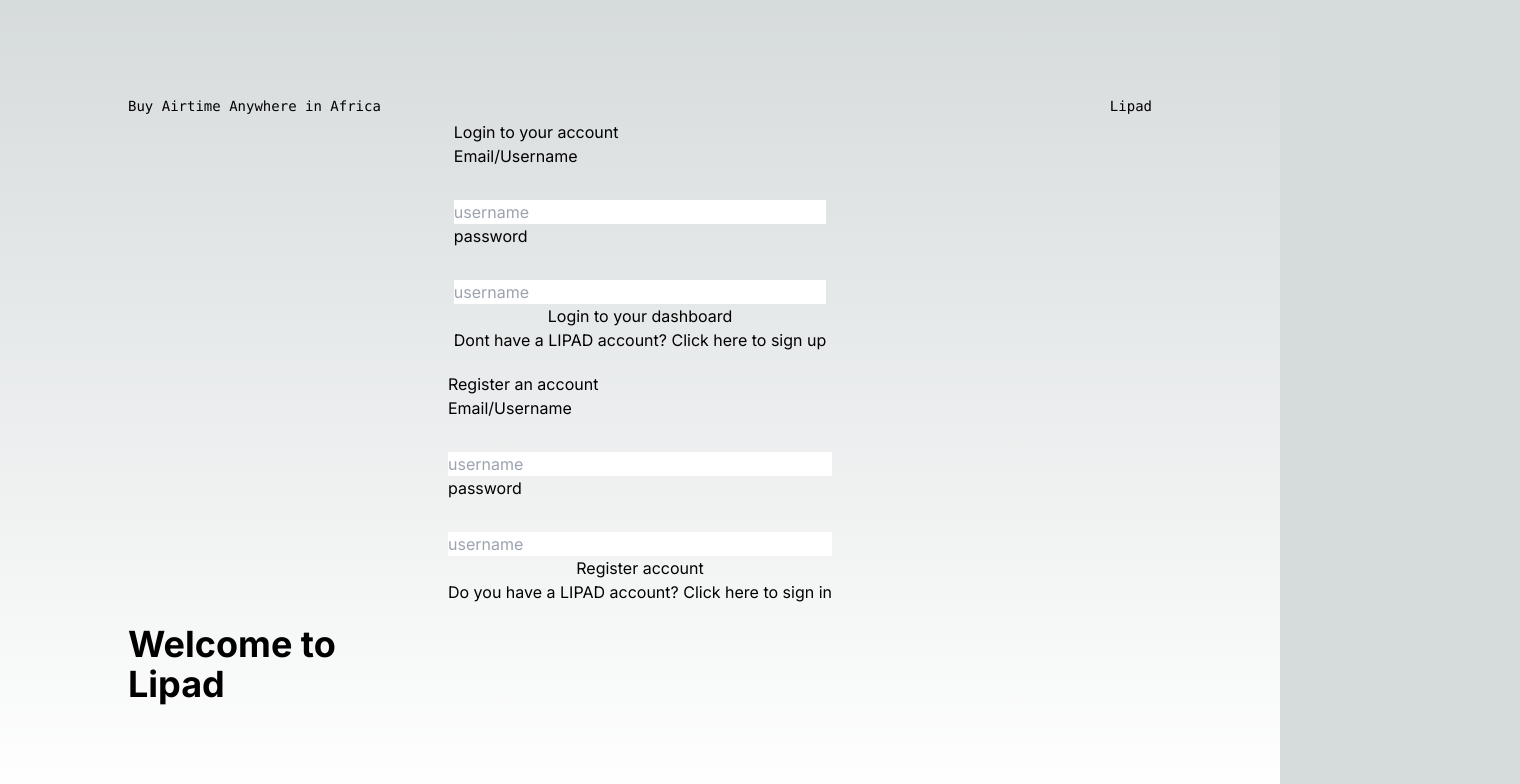
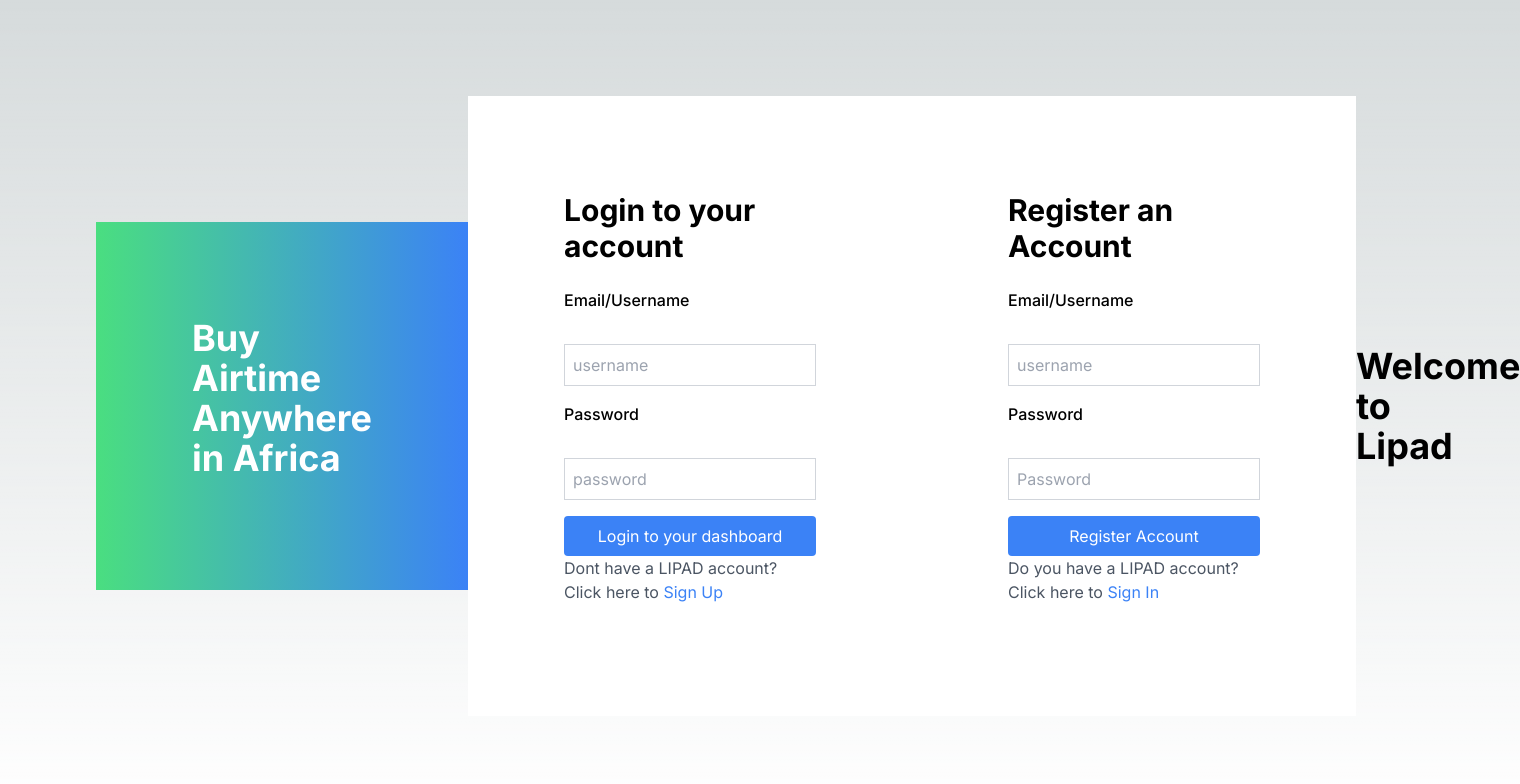
Before and after one commit to Achors/lipad, a Next.js app in the folder lipa/: page / in a window 1280 px wide. Shown: the top 784 px of the page, 1520 px wide, since content can reach past the window. Built offline with nearby package versions, Linux system fonts and the light colour scheme.

Commit message:
added style to skeleton'

```diff
--- a/lipa/src/app/page.js
+++ b/lipa/src/app/page.js
@@ -1,39 +1,67 @@
-import Image from "next/image";
+import React from 'react';
 
 export default function Home() {
   return (
-    <main className="flex min-h-screen flex-col items-center justify-between p-24">
-      <div className="z-10 max-w-5xl w-full items-center justify-between font-mono text-sm lg:flex">
-        <h1>Buy Airtime Anywhere in Africa</h1>
-        <h1>Lipad</h1>
+    <main className="flex min-h-screen flex-col lg:flex-row items-center justify-between p-0 lg:p-24">
+      <div className="lg:w-1/2 flex flex-col items-center justify-center bg-gradient-to-r from-green-400 to-blue-500 p-12 lg:p-24">
+        <h1 className="text-white text-4xl font-bold mb-4">Buy Airtime Anywhere in Africa</h1>
+        {/* <h1>Lipad</h1> */}
       </div>
-      <div>
-        <h1>Login to your account</h1>
-        <form>
+      <div className="lg:w-1/2 flex flex-col items-center justify-center bg-white p-12 lg:p-24">
+        <h1 className="text-3xl font-bold mb-6">Login to your account</h1>
+        <form className="w-full max-w-md">
           <div className="flex flex-col mb-4">
-            <label className="mb-2">Email/Username</label> <br />
-            <input placeholder="username" required />
-            <label className="mb-2">password</label> <br />
-            <input placeholder="username" required />
-            <button>Login to your dashboard</button>
+            <label className="mb-2 font-medium">Email/Username</label> <br />
+            <input
+              type ="text"
+              placeholder="username"
+              required
+              className = "p-2 border border-gray-300 round mb-4"/>
+            <label className="mb-2 font-medium">Password</label> <br />
+            <input
+              type ="password"
+              placeholder="password"
+              required
+              className = "p-2 border border-gray-300 round mb-4" />
 
-            <p>Dont have a LIPAD account? Click here to <a href=""> sign up</a> </p>
+            <button
+              type="submit"
+              className="bg-blue-500 text-white p-2 rounded hover:bg-blue-600"
+            >Login to your dashboard</button>
+
+            <p className="text-gray-600">
+              Dont have a LIPAD account? Click here to
+              <a href="#" className="text-blue-500 hover:underline"> Sign Up</a> </p>
 
           </div>
         </form>
 
       </div>
-      <div>
-        <h1>Register an account</h1>
-        <form>
+      <div className="lg:w-1/2 flex flex-col items-center justify-center bg-white p-12 lg:p-24">
+        <h1 className="text-3xl font-bold mb-6">Register an Account</h1>
+        <form className="w-full max-w-md">
           <div className="flex flex-col mb-4">
-            <label className="mb-2">Email/Username</label> <br />
-            <input placeholder="username" required />
-            <label className="mb-2">password</label> <br />
-            <input placeholder="username" required />
-            <button>Register account</button>
+            <label className="mb-2 font-medium">Email/Username</label> <br />
+            <input
+              type ="text"
+              placeholder="username"
+              required
+              className = "p-2 border border-gray-300 round mb-4"/>
+            <label className="mb-2 font-medium">Password</label> <br />
+            <input
+              type ="password"
+              placeholder="Password"
+              required
+              className = "p-2 border border-gray-300 round mb-4" />
 
-            <p>Do you have a LIPAD account? Click here to <a href=""> sign in</a> </p>
+            <button
+              type="submit"
+              className="bg-blue-500 text-white p-2 rounded hover:bg-blue-600"
+              >Register Account</button>
+
+            <p className="text-gray-600">
+              Do you have a LIPAD account? Click here to
+              <a href="#" className="text-blue-500 hover:underline"> Sign In</a> </p>
 
           </div>
         </form>
```
